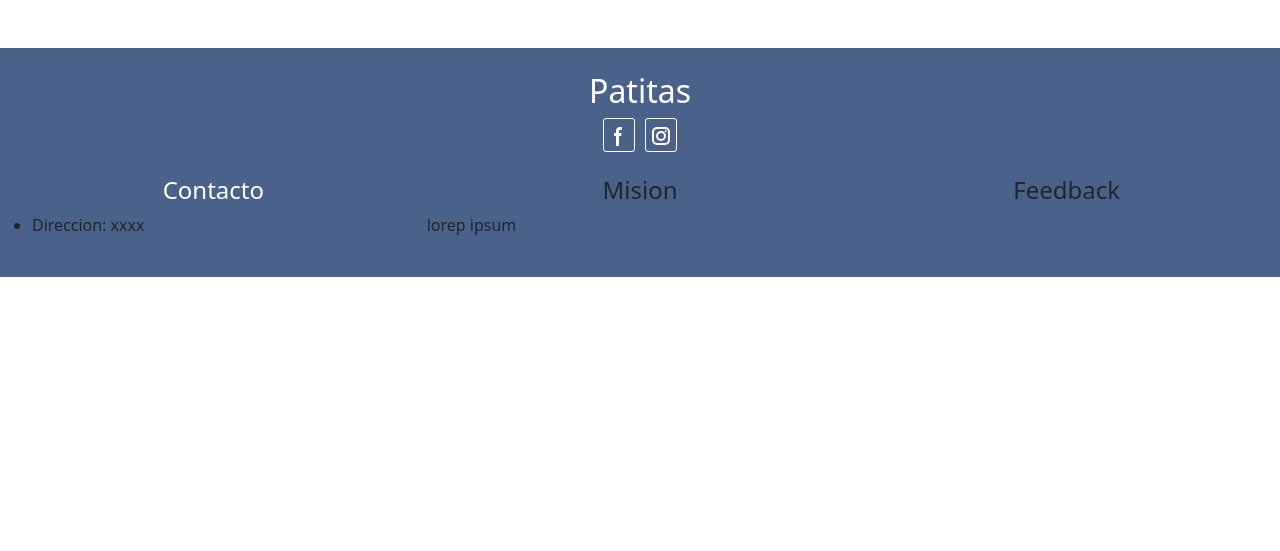
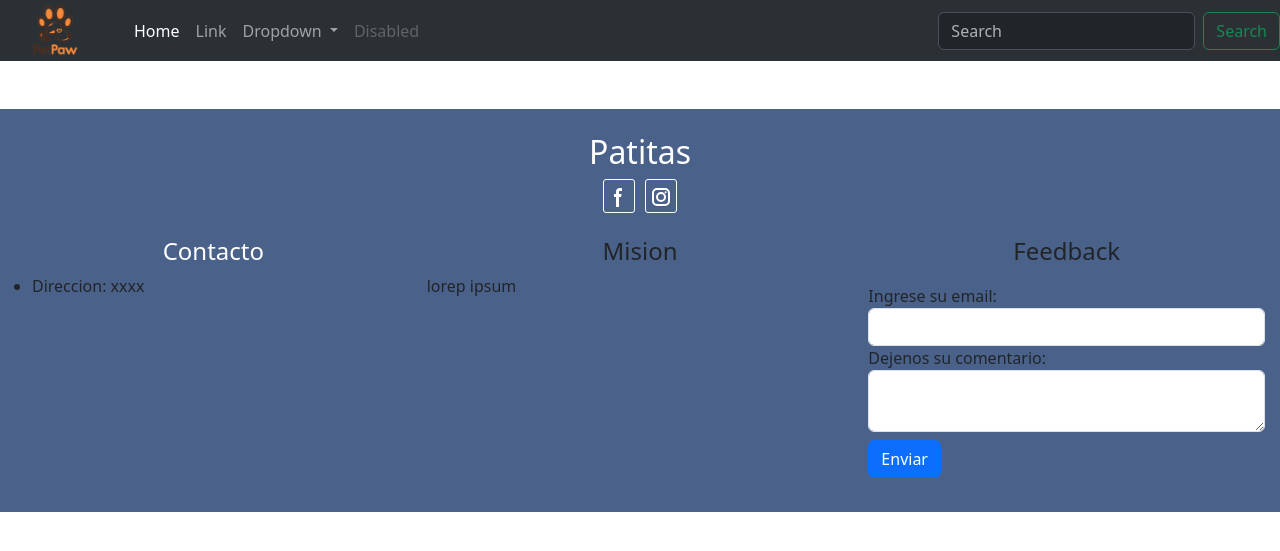
Before and after one commit to lokcito/patitas, a Django app: template templates/layout.html in a window 1280 px wide. Shown: the top 551 px of the page. Run offline with Django 5.2, Linux system fonts and the light colour scheme; the template is opened without the code that fills it, so the values that code supplies are empty.

Commit message:
funcionalidad de feedback

```diff
--- a/homepage/urls.py
+++ b/homepage/urls.py
@@ -1,5 +1,7 @@
 from django.urls import path
 from . import views
 urlpatterns = [
-    path("", views.v_index, name="index")
+    path("", views.v_index, name="index"),
+    path("feedback/create", views.v_feedback_create, name="feedback_create"),
+    path("feedback/gracias", views.v_feedback_gracias, name="feedback_gracias")
 ]
--- a/static/style.css
+++ b/static/style.css
@@ -1,6 +1,14 @@
 body {}
 
 header {}
+
+header nav .navbar-brand {
+    height: 45px;
+}
+header nav .navbar-brand img {
+    width: 110px;
+    margin-top: -25px;
+}
 
 footer {
     background-color: #4A628A;
@@ -10,6 +18,10 @@ footer {
     display: flex;
     flex-direction: column;
     align-items: center;
+}
+
+footer form {
+    padding: 10px 15px;
 }
 
 .container-fluid {
--- a/templates/layout.html
+++ b/templates/layout.html
@@ -16,7 +16,9 @@
 
 <body>
     <div class="container-fluid">
-        <header></header>
+        <header>
+            {% include 'partials/shared/_nav.html' %}
+        </header>
         <main>
             {% block content %}
             {% endblock %}
@@ -62,13 +64,13 @@
                 </div>
                 <div class="w-100">
                     <h4 class="text-center">Feedback</h4>
+                    {% include 'partials/forms/_feedback.html' %}
                 </div>
             </div>
         </footer>
     </div>
     <!-- Bootstrap JS -->
-    <script src="https://cdn.jsdelivr.net/npm/bootstrap@5.3.3/dist/js/bootstrap.bundle.min.js"
-        integrity="sha384-YvpcrYf0tY3lHB60NNkmXc5s9fDVZLESaAA55NDzOxhy9GkcIdslK1eN7N6jIeHz"
+    <script src="httpsvpcrYf0tY3lHB60NNkmXc5s9fDVZLESaAA55NDzOxhy9GkcIdslK1eN7N6jIeHz"
         crossorigin="anonymous"></script>
     {% block js %}
     {% endblock %}
--- /dev/null
+++ b/templates/partials/forms/_feedback.html
@@ -0,0 +1,14 @@
+<form method="post" action="/feedback/create">
+    {% csrf_token %}
+    <div>
+        <label>Ingrese su email: </label>
+        <input type="email" name="email" class="form-control">
+    </div>
+    <div>
+        <label>Dejenos su comentario: </label>
+        <textarea name="description" class="form-control"></textarea>
+    </div>
+    <div class="mt-2">
+        <button type="submit" class="btn btn-primary">Enviar</button>
+    </div>
+</form>
--- /dev/null
+++ b/templates/partials/shared/_nav.html
@@ -0,0 +1,39 @@
+{% load static %}
+<nav class="navbar bg-dark navbar-expand-lg bg-body-tertiary" data-bs-theme="dark">
+    <div class="container-fluid">
+      <a class="navbar-brand" href="#">
+        <img width="128" src="{% static 'images/logo.png' %}" />
+      </a>
+      <button class="navbar-toggler" type="button" data-bs-toggle="collapse" data-bs-target="#navbarSupportedContent" aria-controls="navbarSupportedContent" aria-expanded="false" aria-label="Toggle navigation">
+        <span class="navbar-toggler-icon"></span>
+      </button>
+      <div class="collapse navbar-collapse" id="navbarSupportedContent">
+        <ul class="navbar-nav me-auto mb-2 mb-lg-0">
+          <li class="nav-item">
+            <a class="nav-link active" aria-current="page" href="#">Home</a>
+          </li>
+          <li class="nav-item">
+            <a class="nav-link" href="#">Link</a>
+          </li>
+          <li class="nav-item dropdown">
+            <a class="nav-link dropdown-toggle" href="#" role="button" data-bs-toggle="dropdown" aria-expanded="false">
+              Dropdown
+            </a>
+            <ul class="dropdown-menu">
+              <li><a class="dropdown-item" href="#">Action</a></li>
+              <li><a class="dropdown-item" href="#">Another action</a></li>
+              <li><hr class="dropdown-divider"></li>
+              <li><a class="dropdown-item" href="#">Something else here</a></li>
+            </ul>
+          </li>
+          <li class="nav-item">
+            <a class="nav-link disabled" aria-disabled="true">Disabled</a>
+          </li>
+        </ul>
+        <form class="d-flex" role="search">
+          <input class="form-control me-2" type="search" placeholder="Search" aria-label="Search">
+          <button class="btn btn-outline-success" type="submit">Search</button>
+        </form>
+      </div>
+    </div>
+  </nav>
```
Also changed, not shown: homepage/views.py (+14 -0 lines), templates/homepage/feedback_gracias.html (added, +11 -0 lines), static/images/logo.png (added).
